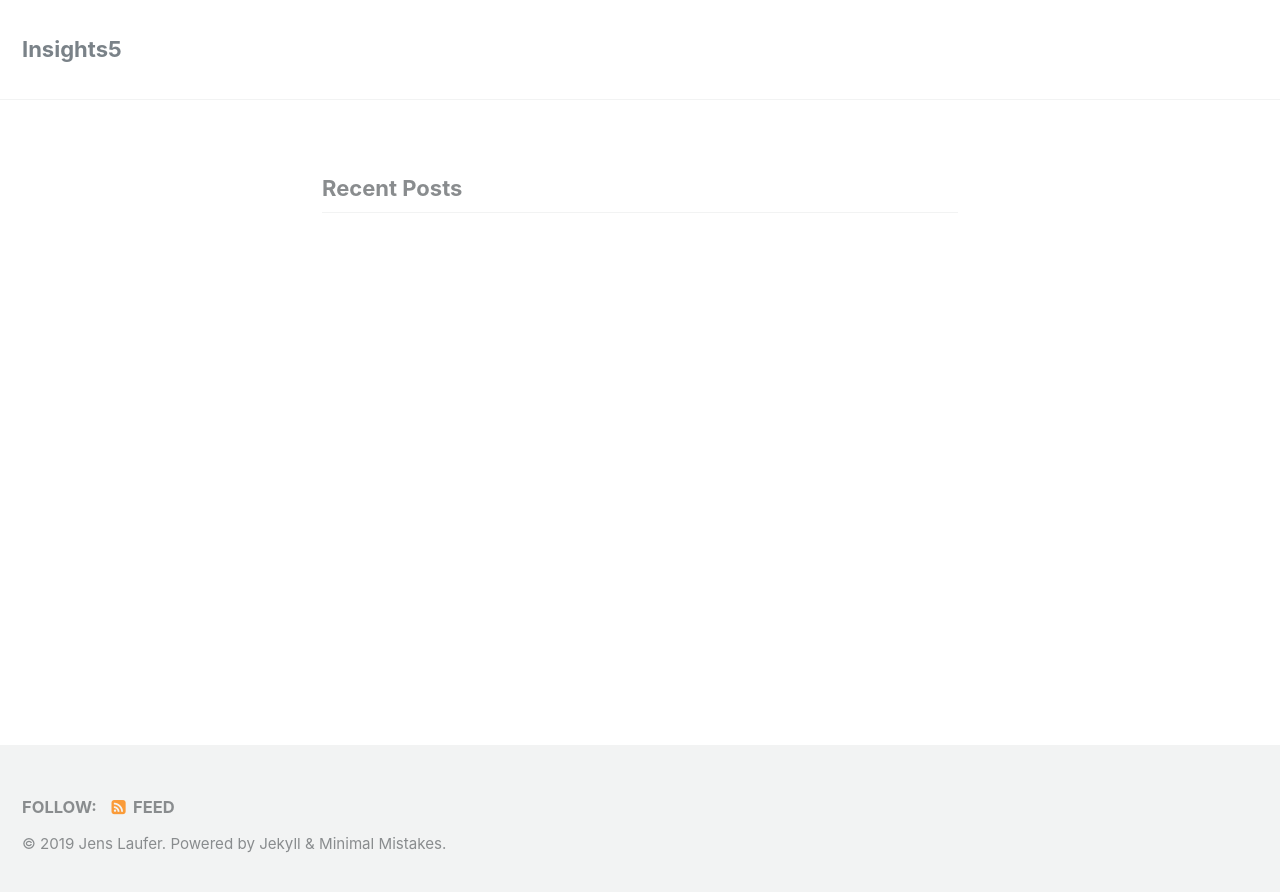
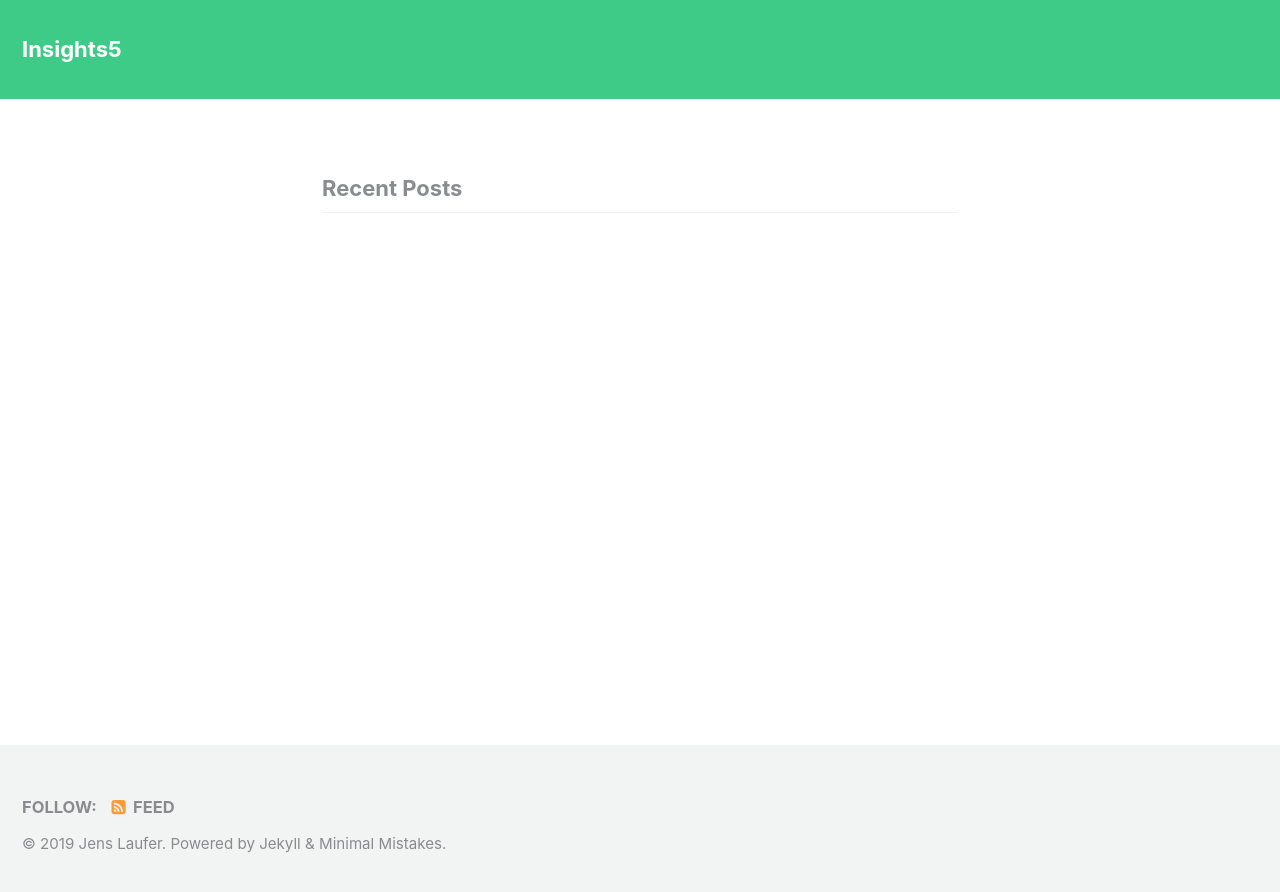
Before and after one commit to jenslaufer/fivrsite, a Jekyll site: the page built from index.html, in a window 1280 px wide. Shown: the top 892 px of the page. Built offline with Jekyll 4.4.1, drawn with Linux system fonts in a browser that asks for light colours; the list of posts is cut into pages by our own code.

Commit message:
changed header color

```diff
--- a/_config.yml
+++ b/_config.yml
@@ -88,7 +88,7 @@ author:
   bio              : "Chief Data Scientist @insights5"
   location         : "Karlstein a. Main, Germany"
   email            :
-  uri              :
+  uri              : "https://jenslaufer.com"
   bitbucket        :
   codepen          :
   dribbble         :
--- a/_sass/minimal-mistakes/_masthead.scss
+++ b/_sass/minimal-mistakes/_masthead.scss
@@ -3,6 +3,7 @@
    ========================================================================== */
 
 .masthead {
+  background-color: $own-brand-color;
   position: relative;
   border-bottom: 1px solid $border-color;
   -webkit-animation: $intro-transition;
--- a/_sass/minimal-mistakes/_navigation.scss
+++ b/_sass/minimal-mistakes/_navigation.scss
@@ -181,7 +181,7 @@
     display: flex;
     -webkit-box-align: center;
           align-items: center;
-    background: $background-color;
+    background: $own-brand-color ;
 
     a {
       display: block;
--- a/_sass/minimal-mistakes/_variables.scss
+++ b/_sass/minimal-mistakes/_variables.scss
@@ -74,7 +74,10 @@ $yiq-contrasted-light-default : #fff !default;
 $yiq-contrasted-threshold     : 175 !default;
 $yiq-debug                    : false !default;
 
+
+
 /* brands */
+$own-brand-color              : #3ECB87 !default;
 $behance-color                : #1769FF !default;
 $bitbucket-color              : #205081 !default;
 $dribbble-color               : #ea4c89 !default;
@@ -101,9 +104,9 @@ $xing-color                   : #006567 !default;
 $link-color                   : $info-color !default;
 $link-color-hover             : mix(#000, $link-color, 25%) !default;
 $link-color-visited           : mix(#fff, $link-color, 25%) !default;
-$masthead-link-color          : $primary-color !default;
-$masthead-link-color-hover    : mix(#000, $primary-color, 25%) !default;
-$navicon-link-color-hover     : mix(#fff, $primary-color, 75%) !default;
+$masthead-link-color          : #fff !default;
+$masthead-link-color-hover    : #fff!default;
+$navicon-link-color-hover     : #fff !default;
 
 /*
    Breakpoints
```
